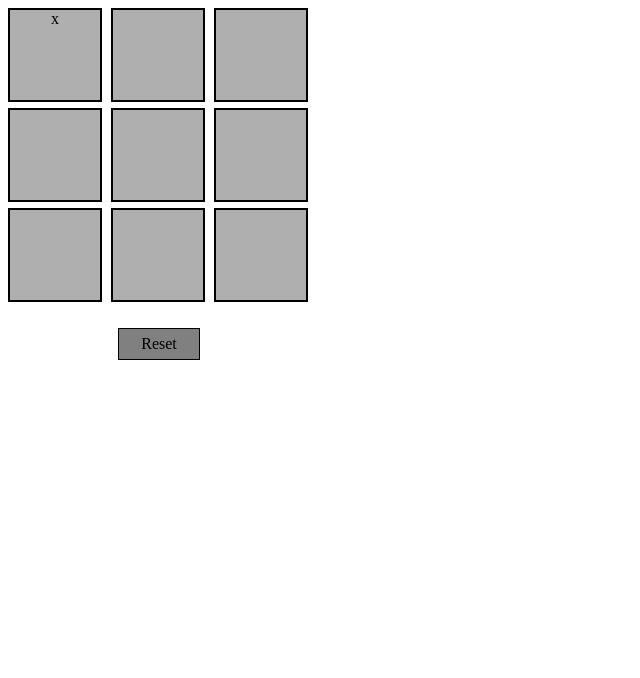
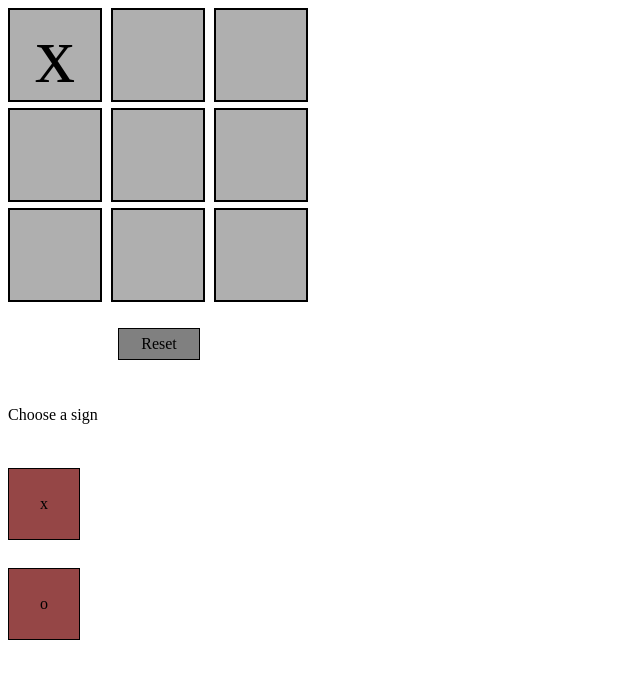
Before and after one commit to vermavivek951/tic_tac_toe, a plain HTML site: page index.html in a window 1280 px wide. Both pictures are taken after a click on the element 55 px from the left and 55 px from the top of the page. Shown: the whole page, without its empty margins (0-640 px from the left). Drawn offline with Linux system fonts and the light colour scheme.

Commit message:
layout and functionality

```diff
--- a/index.html
+++ b/index.html
@@ -13,5 +13,10 @@
         </div>
 
         <div id="ResetButton">Reset</div>
+        <div class="signSelect">
+            <p>Choose a sign</p>
+            <div class="sign" id="sign_x">x</div>
+            <div class="sign" id="sign_o">o</div>
+        </div>
     </body>
 </html>
--- a/script.js
+++ b/script.js
@@ -4,7 +4,7 @@ const playerFactory = (name) => {
 
 
 const Gameboard = (() => {
-    let gameboard = ["x","x","x","o","o","o","o","x","x"];
+    let gameboard = ["","","","","","","","",""];
 
     const setSign = (index , sign) => {
         if(index > gameboard.length) {
@@ -73,7 +73,7 @@ function updateBoardElement(index , sign) {
 
 for(let i=0;i<9;i++) {
     fieldArr[i].addEventListener('click' , () => {
-        updateBoardElement(i,"x");
+        updateBoardElement(i,`${currentSign}`);
     })
 }
 
@@ -82,6 +82,23 @@ const resetBtn = document.getElementById('ResetButton');
 resetBtn.addEventListener('click' , () => {
     for(let i=0;i<9;i++) {
             fieldArr[i].textContent = "";
-            Gameboard.setSign(i , "");
+            Gameboard.reset();
         }
 });
+
+
+//global sign
+let currentSign = "x";
+function changeCurrentSignTo(sign) {
+    currentSign = sign;
+}
+
+const signSelectBtn = document.querySelectorAll('.sign');
+const signSelectArr = Array.from(signSelectBtn);
+
+for(let i=0;i<2;i++) {
+    signSelectArr[i].addEventListener('click' , () => {
+        let sign = signSelectArr[i].textContent;
+        changeCurrentSignTo(`${sign}`);
+    })
+}
--- a/style.css
+++ b/style.css
@@ -4,7 +4,11 @@
     border: 2px solid black;
     width: 90px;
     height:90px;
+
     text-align: center;
+    vertical-align: middle;
+    line-height: 90px;
+    font-size: 80px;
 }
 
 .field:hover {
@@ -39,3 +43,30 @@
 #ResetButton:hover {
     background-color: rgb(172, 167, 167);
 }
+
+.signSelect {
+    position: relative;
+    top:50px;
+    display: flex;
+    flex-direction: column;
+    justify-items: center;
+    justify-content: space-between;
+
+    width: 250px;
+    height: 250px;
+}
+
+.sign {
+    border: 1px solid black;
+    background-color: rgb(149, 70, 70);
+    width: 70px;
+    height: 70px;
+
+    text-align: center;
+    vertical-align: middle;
+    line-height: 70px;
+}
+
+.sign:hover {
+    background-color: rgb(168, 89, 89);
+}
```
